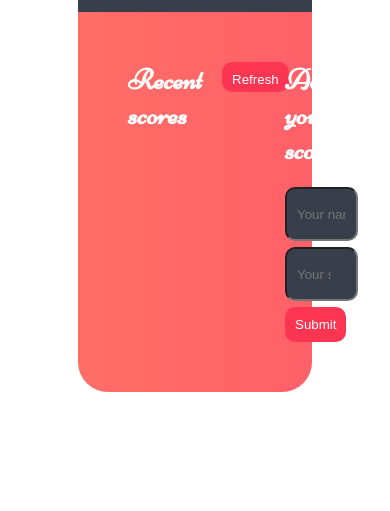
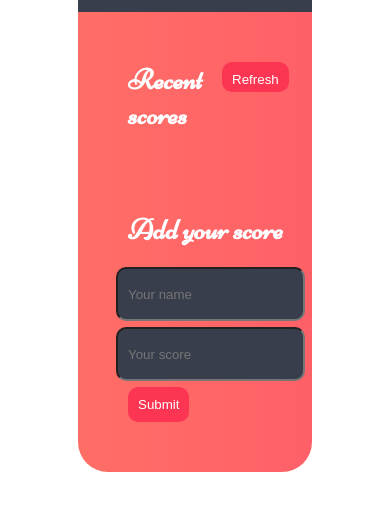
Before and after one commit to anasbassi/Leaderboard, a website built with webpack: page src/index.html in a window 390 px wide. Shown: the part 97-608 px from the top of the page. Built offline with nearby package versions, Linux system fonts and the light colour scheme; no server answers.

Commit message:
Add responsiveness to the app

```diff
--- a/src/style.css
+++ b/src/style.css
@@ -25,7 +25,7 @@ h2 {
 }
 
 input {
-  width: 80%;
+  width: 100%;
   padding: 0 10px;
   height: 50px;
   border-radius: 10px;
@@ -59,6 +59,7 @@ form button {
   padding: 10px;
   color: white;
   background-color: #fb3552;
+  align-self: flex-start;
 }
 
 .recent-scores {
@@ -91,8 +92,9 @@ form {
   display: flex;
   flex-direction: column;
   justify-content: space-between;
-  align-items: flex-start;
+  align-items: center;
   height: 155px;
+  width: 100%;
 }
 
 .list-item {
@@ -100,3 +102,18 @@ form {
   padding: 10px 10px;
   height: 20px;
 }
+
+@media only screen and (max-width:768px) {
+  main {
+    flex-direction: column;
+  }
+
+  .add-score {
+    margin: 0 auto;
+    width: 85%;
+  }
+
+  .recent-scores {
+    width: 85%;
+  }
+}
```
Also changed, not shown: 1 other file.
